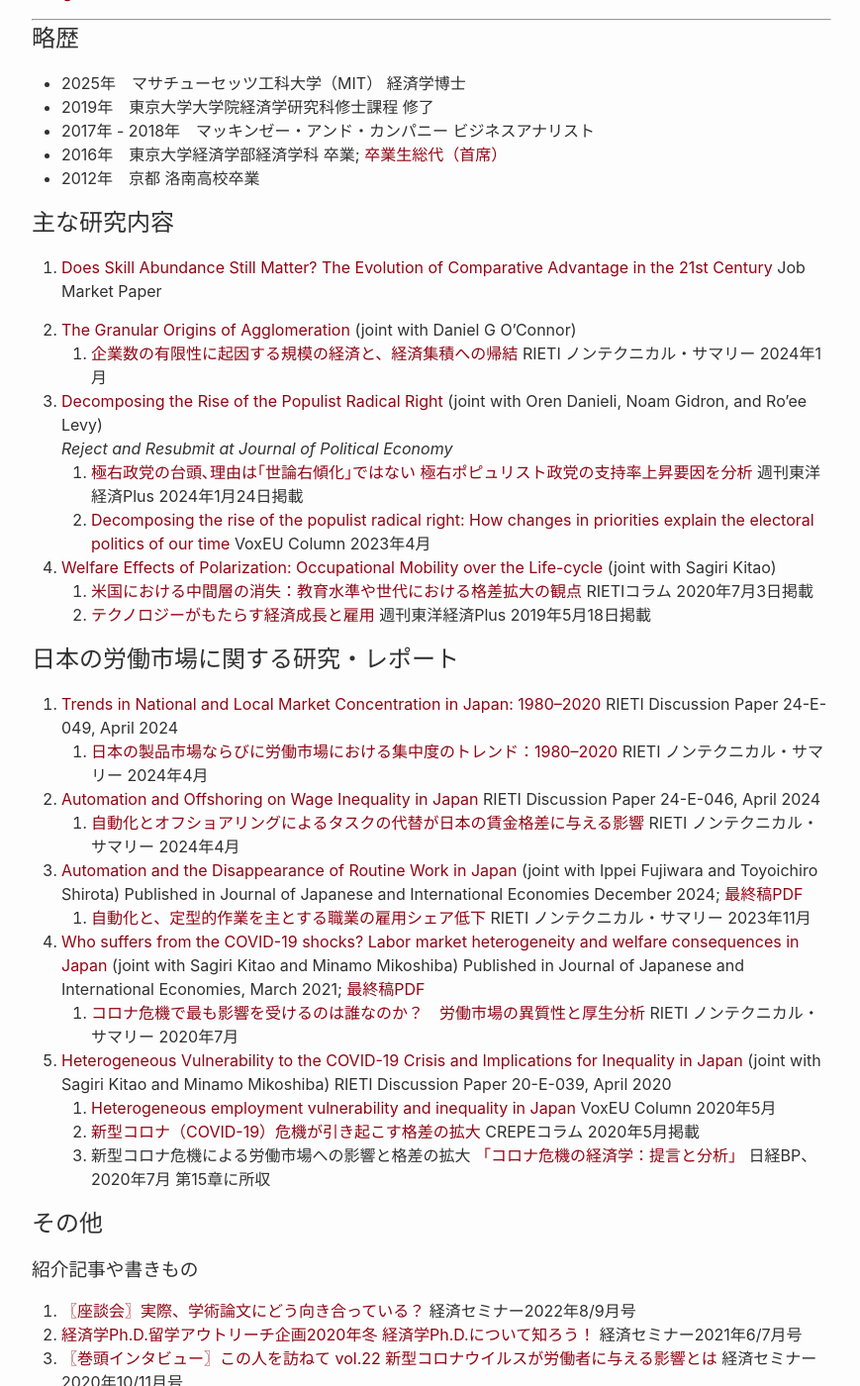
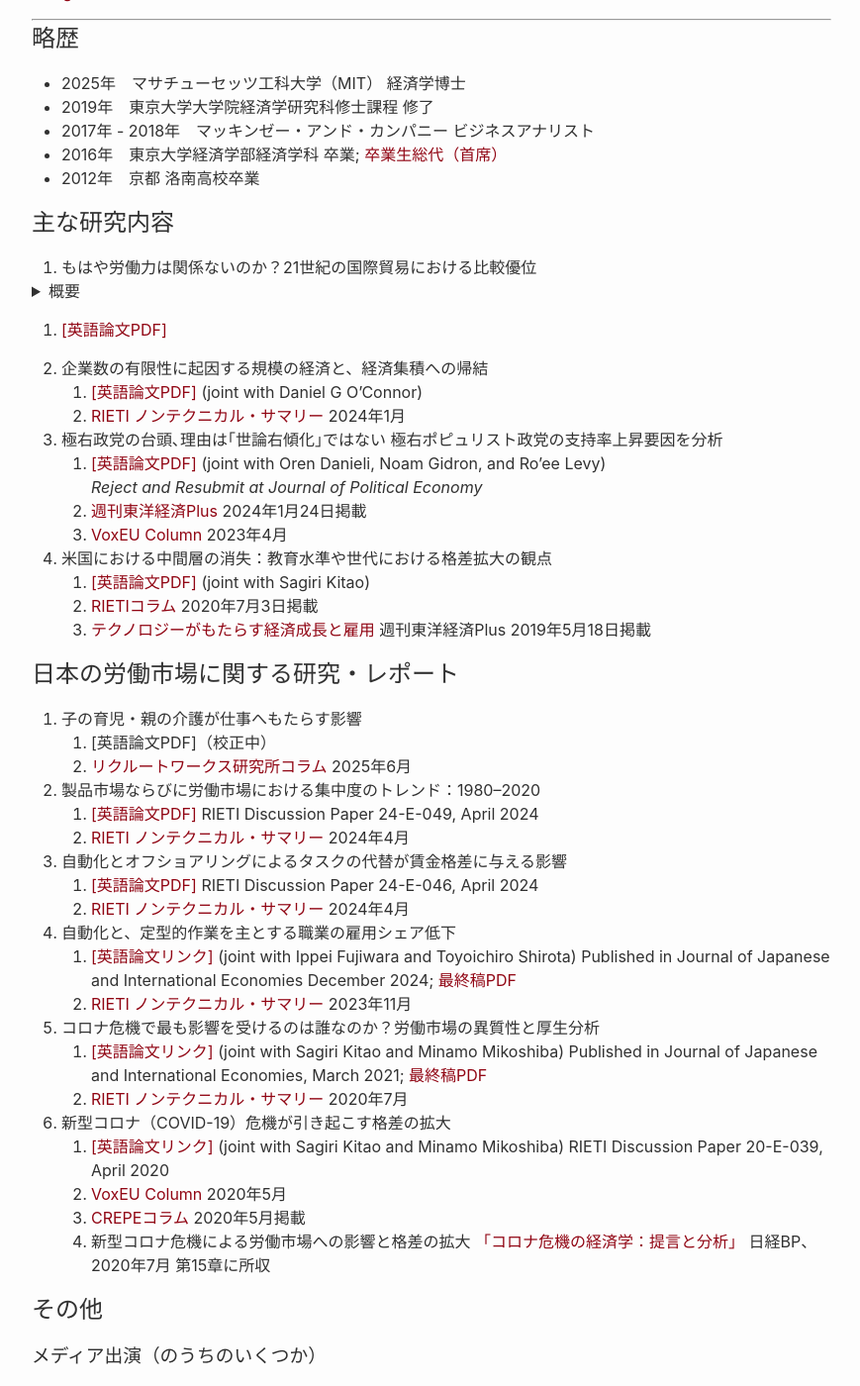
Before and after one commit to shinnkikuchi/shinnkikuchi.github.io, a Jekyll site: the page built from index_ja.md, in a window 1280 px wide and 1400 px high, scrolled down 578 px. Shown: the whole window at 99% size, without its empty margins (188-1057 px from the left). Built offline with Jekyll 4.4.1, drawn with Linux system fonts in a browser that asks for light colours; some of the changed text lies outside the part shown.

Commit message:
Update index_ja.md

```diff
--- a/index_ja.md
+++ b/index_ja.md
@@ -30,45 +30,75 @@ permalink: /ja/
 
 ## 主な研究内容
 
-1. <a href="https://www.shinnosuke-kikuchi.com/files/research/KIKUCHI-skill-trade.pdf" target="_blank">Does Skill Abundance Still Matter? The Evolution of Comparative Advantage in the 21st Century</a> Job Market Paper
+1. もはや労働力は関係ないのか？21世紀の国際貿易における比較優位
+<details style="margin-bottom: 15px; margin-top: -15px">
+	<summary>概要</summary>
+	本稿は、高スキルの労働力に富む国々がもはやスキル集約的な産業において比較優位を持たなくなっていることを示す。かつてはこの実証的関係は強固であったが、1990年代に弱まり、2000年代には消失した。この衰退は、自動化の進んだ国および産業においてのみ確認され、オフショアリングによる有意な変化は見られない。自動化とオフショアリングの両方を組み込んだ定量的貿易モデルを用いて、観察される自動化の変化は比較優位の変化を説明できる一方で、観察されるオフショアリングの変化はそれを説明できないことを確認する。同じモデルの枠組みにより、テクノロジーと不平等の関係についての含意を導く。すなわち、自動化は自動化水準の高い先進国においてスキル・プレミアムを上昇させ、世界全体の厚生を高める一方、オフショアリングはより小さく平等な厚生向上をもたらす。
+</details>
+   1. <a href="https://www.shinnosuke-kikuchi.com/files/research/KIKUCHI-skill-trade.pdf" target="_blank">[英語論文PDF]</a>
 
 
-2. <a href="https://www.shinnosuke-kikuchi.com/files/research/KIKUCHI-OCONNOR-granular-spatial.pdf" target="_blank">The Granular Origins of Agglomeration</a> (joint with Daniel G O'Connor)
-   1. <a href="https://www.rieti.go.jp/jp/publications/nts/24e005.html" target="_blank">企業数の有限性に起因する規模の経済と、経済集積への帰結</a> RIETI ノンテクニカル・サマリー 2024年1月
+2. 企業数の有限性に起因する規模の経済と、経済集積への帰結
+   1. <a href="https://www.shinnosuke-kikuchi.com/files/research/KIKUCHI-OCONNOR-granular-spatial.pdf" target="_blank">[英語論文PDF]</a> (joint with Daniel G O'Connor)
+   2. <a href="https://www.rieti.go.jp/jp/publications/nts/24e005.html" target="_blank">RIETI ノンテクニカル・サマリー</a>  2024年1月
 
-3. <a href="https://www.shinnosuke-kikuchi.com/files/research/DGKL-Populism.pdf" target="_blank">Decomposing the Rise of the Populist Radical Right</a> (joint with Oren Danieli, Noam Gidron, and Ro’ee Levy)
+3. 極右政党の台頭､理由は｢世論右傾化｣ではない 極右ポピュリスト政党の支持率上昇要因を分析
+   1. <a href="https://www.shinnosuke-kikuchi.com/files/research/DGKL-Populism.pdf" target="_blank">[英語論文PDF]</a> (joint with Oren Danieli, Noam Gidron, and Ro’ee Levy)
    _Reject and Resubmit at Journal of Political Economy_
-   1. <a href="https://toyokeizai.net/articles/-/728611" target="_blank">極右政党の台頭､理由は｢世論右傾化｣ではない 極右ポピュリスト政党の支持率上昇要因を分析</a> 週刊東洋経済Plus 2024年1月24日掲載
-   2. <a href="https://cepr.org/voxeu/columns/decomposing-rise-populist-radical-right-how-changes-priorities-explain-electoral" target="_blank">Decomposing the rise of the populist radical right: How changes in priorities explain the electoral politics of our time</a> VoxEU Column 2023年4月
+   2. <a href="https://toyokeizai.net/articles/-/728611" target="_blank">週刊東洋経済Plus</a> 2024年1月24日掲載
+   3. <a href="https://cepr.org/voxeu/columns/decomposing-rise-populist-radical-right-how-changes-priorities-explain-electoral" target="_blank">VoxEU Column</a> 2023年4月
 
-4. <a href="https://www.shinnosuke-kikuchi.com/files/research/KK-ROBOT.pdf" target="_blank">Welfare Effects of Polarization: Occupational Mobility over the Life-cycle</a> (joint with Sagiri Kitao)
-   1. <a href="https://www.rieti.go.jp/jp/columns/a01_0605.html" target="_blank">米国における中間層の消失：教育水準や世代における格差拡大の観点</a> RIETIコラム 2020年7月3日掲載
-   2. <a href="https://toyokeizai.net/articles/-/568186" target="_blank">テクノロジーがもたらす経済成長と雇用</a> 週刊東洋経済Plus 2019年5月18日掲載
+4. 米国における中間層の消失：教育水準や世代における格差拡大の観点
+   1. <a href="https://www.shinnosuke-kikuchi.com/files/research/KK-ROBOT.pdf" target="_blank">[英語論文PDF]</a> (joint with Sagiri Kitao)
+   2. <a href="https://www.rieti.go.jp/jp/columns/a01_0605.html" target="_blank">RIETIコラム</a>  2020年7月3日掲載
+   3. <a href="https://toyokeizai.net/articles/-/568186" target="_blank">テクノロジーがもたらす経済成長と雇用</a> 週刊東洋経済Plus 2019年5月18日掲載
 
 
 ## 日本の労働市場に関する研究・レポート
 
-1. <a href="https://www.rieti.go.jp/jp/publications/dp/24e049.pdf" target="_blank">Trends in National and Local Market Concentration in Japan: 1980–2020</a> RIETI Discussion Paper 24-E-049, April 2024
-   1. <a href="https://www.rieti.go.jp/jp/publications/nts/24e049.html" target="_blank">日本の製品市場ならびに労働市場における集中度のトレンド：1980–2020</a> RIETI ノンテクニカル・サマリー 2024年4月
+1. 子の育児・親の介護が仕事へもたらす影響
+   1. [英語論文PDF]（校正中）
+   2. <a href="https://www.works-i.com/surveys/column/jpsedcolumn/detail006.html" target="_blank">リクルートワークス研究所コラム</a>  2025年6月
 
-2. <a href="https://www.rieti.go.jp/jp/publications/dp/24e046.pdf" target="_blank">Automation and Offshoring on Wage Inequality in Japan</a> RIETI Discussion Paper 24-E-046, April 2024
-   1. <a href="https://www.rieti.go.jp/jp/publications/nts/24e046.html" target="_blank">自動化とオフショアリングによるタスクの代替が日本の賃金格差に与える影響</a> RIETI ノンテクニカル・サマリー 2024年4月
+2. 製品市場ならびに労働市場における集中度のトレンド：1980–2020
+   1. <a href="https://www.rieti.go.jp/jp/publications/dp/24e049.pdf" target="_blank">[英語論文PDF]</a> RIETI Discussion Paper 24-E-049, April 2024
+   2. <a href="https://www.rieti.go.jp/jp/publications/nts/24e049.html" target="_blank">RIETI ノンテクニカル・サマリー</a>  2024年4月
 
-3. <a href="https://www.sciencedirect.com/science/article/abs/pii/S0889158324000340" target="_blank">Automation and the Disappearance of Routine Work in Japan</a> (joint with Ippei Fujiwara and Toyoichiro Shirota) Published in Journal of Japanese and International Economies December 2024; <a href="https://www.shinnosuke-kikuchi.com/files/research/FKS-robot-japan.pdf" target="_blank">最終稿PDF</a>
-   1. <a href="https://www.rieti.go.jp/jp/publications/nts/23e082.html" target="_blank">自動化と、定型的作業を主とする職業の雇用シェア低下</a> RIETI ノンテクニカル・サマリー 2023年11月
+3. 自動化とオフショアリングによるタスクの代替が賃金格差に与える影響
+   1. <a href="https://www.rieti.go.jp/jp/publications/dp/24e046.pdf" target="_blank">[英語論文PDF]</a> RIETI Discussion Paper 24-E-046, April 2024
+   2. <a href="https://www.rieti.go.jp/jp/publications/nts/24e046.html" target="_blank">RIETI ノンテクニカル・サマリー</a>  2024年4月
 
-4. <a href="https://www.sciencedirect.com/science/article/abs/pii/S088915832030054X" target="_blank">Who suffers from the COVID-19 shocks? Labor market heterogeneity and welfare consequences in Japan</a> (joint with Sagiri Kitao and Minamo Mikoshiba) Published in Journal of Japanese and International Economies, March 2021; <a href="https://www.shinnosuke-kikuchi.com/files/research/KKM-COVID19.pdf" target="_blank">最終稿PDF</a>
-   1. <a href="https://www.rieti.go.jp/jp/publications/summary/20070004.html" target="_blank">コロナ危機で最も影響を受けるのは誰なのか？　労働市場の異質性と厚生分析</a> RIETI ノンテクニカル・サマリー 2020年7月
+4. 自動化と、定型的作業を主とする職業の雇用シェア低下
+   1. <a href="https://www.sciencedirect.com/science/article/abs/pii/S0889158324000340" target="_blank">[英語論文リンク]</a> (joint with Ippei Fujiwara and Toyoichiro Shirota) Published in Journal of Japanese and International Economies December 2024; <a href="https://www.shinnosuke-kikuchi.com/files/research/FKS-robot-japan.pdf" target="_blank">最終稿PDF</a>
+   2. <a href="https://www.rieti.go.jp/jp/publications/nts/23e082.html" target="_blank">RIETI ノンテクニカル・サマリー </a> 2023年11月
 
-5. <a href="https://www.rieti.go.jp/jp/publications/summary/20040020.html" target="_blank">Heterogeneous Vulnerability to the COVID-19 Crisis and Implications for Inequality in Japan</a> (joint with Sagiri Kitao and Minamo Mikoshiba) RIETI Discussion Paper 20-E-039, April 2020
-   1. <a href="https://cepr.org/voxeu/columns/heterogeneous-employment-vulnerability-and-inequality-japan" target="_blank">Heterogeneous employment vulnerability and inequality in Japan</a> VoxEU Column 2020年5月
-   2. <a href="https://www.crepe.e.u-tokyo.ac.jp/material/crepecl7.html" target="_blank">新型コロナ（COVID-19）危機が引き起こす格差の拡大</a> CREPEコラム 2020年5月掲載
-   3. 新型コロナ危機による労働市場への影響と格差の拡大 <a href="https://bookplus.nikkei.com/atcl/catalog/2020/9784532358617/" target="_blank">「コロナ危機の経済学：提言と分析」</a> 日経BP、2020年7月 第15章に所収
+5. コロナ危機で最も影響を受けるのは誰なのか？労働市場の異質性と厚生分析
+   1. <a href="https://www.sciencedirect.com/science/article/abs/pii/S088915832030054X" target="_blank">[英語論文リンク]</a> (joint with Sagiri Kitao and Minamo Mikoshiba) Published in Journal of Japanese and International Economies, March 2021; <a href="https://www.shinnosuke-kikuchi.com/files/research/KKM-COVID19.pdf" target="_blank">最終稿PDF</a>
+   2. <a href="https://www.rieti.go.jp/jp/publications/summary/20070004.html" target="_blank">RIETI ノンテクニカル・サマリー</a>  2020年7月
+
+6. 新型コロナ（COVID-19）危機が引き起こす格差の拡大
+   1. <a href="https://www.rieti.go.jp/jp/publications/summary/20040020.html" target="_blank">[英語論文リンク]</a> (joint with Sagiri Kitao and Minamo Mikoshiba) RIETI Discussion Paper 20-E-039, April 2020
+   2. <a href="https://cepr.org/voxeu/columns/heterogeneous-employment-vulnerability-and-inequality-japan" target="_blank">VoxEU Column</a> 2020年5月
+   3. <a href="https://www.crepe.e.u-tokyo.ac.jp/material/crepecl7.html" target="_blank">CREPEコラム</a>  2020年5月掲載
+   4. 新型コロナ危機による労働市場への影響と格差の拡大 <a href="https://bookplus.nikkei.com/atcl/catalog/2020/9784532358617/" target="_blank">「コロナ危機の経済学：提言と分析」</a> 日経BP、2020年7月 第15章に所収
 
 
 
 ## その他
-### 紹介記事や書きもの
+### メディア出演（のうちのいくつか）
+1. <a href="https://www.youtube.com/watch?v=H5IVSMGIoyg" target="_blank">【ひろゆきvsMIT】どうする円安時代!?日本での働き方と幸せになるには【ボビーvs安野貴博】</a>
+   YouTube ReHacQ 2024年8月
+2. <a href="https://www.youtube.com/watch?v=ppKt84WAk_c" target="_blank">経済学者ってなあに？ with 菊池信之介</a>
+   Spotify for Podcasters ハヤカワ五味の「なに考えてるの〜？」2024年3月
+3. <a href="https://www.youtube.com/watch?v=ba6k4AiebJY" target="_blank">〖AIは日本で雇用を奪わない〗MIT研究者が鋭い分析 日本ではAIやロボットが雇用を奪わない理由／1970年代から続く日本とロボットの親和性／AIと能力格差</a>
+   YouTube PIVOT 2024年1月
+4. <a href="https://www.youtube.com/watch?v=JnN3G-vpxeQ" target="_blank">〖ノーベル賞受賞者を多数輩出の謎〗マサチューセッツ工科大学経済学部を徹底解剖／まるで映画の世界？現役MIT生が語る学校生活／「ビッグモーター事件」にもつながる研究</a>
+   YouTube PIVOT 2023年12月
+5. <a href="https://www.youtube.com/watch?v=_O2hWCPX-mk" target="_blank">〖ビジネスパーソンの知を鍛える〗マッキンゼー→MIT学生が語る経済学を学ぶべき理由／元コンサルが経済学で解き明かしたいこと／オートメーションは人の仕事を奪うのか？</a>
+   YouTube PIVOT 2023年12月
+6. アベマプライム：2023/10/27, 2023/11/7
+
+### 紹介記事など
 1. <a href="https://www.web-nippyo.jp/28418/" target="_blank">〖座談会〗実際、学術論文にどう向き合っている？</a> 経済セミナー2022年8/9月号
 2. <a href="https://note.com/keisemi/n/n99c0b87f88f4" target="_blank">経済学Ph.D.留学アウトリーチ企画2020年冬 経済学Ph.D.について知ろう！</a> 経済セミナー2021年6/7月号
 3. <a href="https://www.web-nippyo.jp/20680/" target="_blank">〖巻頭インタビュー〗この人を訪ねて vol.22 新型コロナウイルスが労働者に与える影響とは</a> 経済セミナー2020年10/11月号
@@ -84,20 +114,6 @@ permalink: /ja/
 7. <a href="https://www.web-nippyo.jp/23540/" target="_blank">港湾都市に対する集中的なインフラ投資の帰結</a> 経済セミナー2021年6/7月号
 
 
-
-### メディア出演（のうちのいくつか）
-
-1. <a href="https://www.youtube.com/watch?v=ppKt84WAk_c" target="_blank">経済学者ってなあに？ with 菊池信之介</a>
-   Spotify for Podcasters ハヤカワ五味の「なに考えてるの〜？」2024年3月
-2. <a href="https://www.youtube.com/watch?v=ba6k4AiebJY" target="_blank">〖AIは日本で雇用を奪わない〗MIT研究者が鋭い分析 日本ではAIやロボットが雇用を奪わない理由／1970年代から続く日本とロボットの親和性／AIと能力格差</a>
-   YouTube PIVOT 2024年1月
-3. <a href="https://www.youtube.com/watch?v=JnN3G-vpxeQ" target="_blank">〖ノーベル賞受賞者を多数輩出の謎〗マサチューセッツ工科大学経済学部を徹底解剖／まるで映画の世界？現役MIT生が語る学校生活／「ビッグモーター事件」にもつながる研究</a>
-   YouTube PIVOT 2023年12月
-4. <a href="https://www.youtube.com/watch?v=_O2hWCPX-mk" target="_blank">〖ビジネスパーソンの知を鍛える〗マッキンゼー→MIT学生が語る経済学を学ぶべき理由／元コンサルが経済学で解き明かしたいこと／オートメーションは人の仕事を奪うのか？</a>
-   YouTube PIVOT 2023年12月
-5. アベマプライム：2023/10/27, 2023/11/7
-
-
 ### 経済学PhDについてのアウトリーチ活動
 
 <a href="https://sites.google.com/view/shinnosukekikuchi/PhD-outreach-page" target="_blank">PhDアウトリーチのページ</a>をご覧ください。
```
